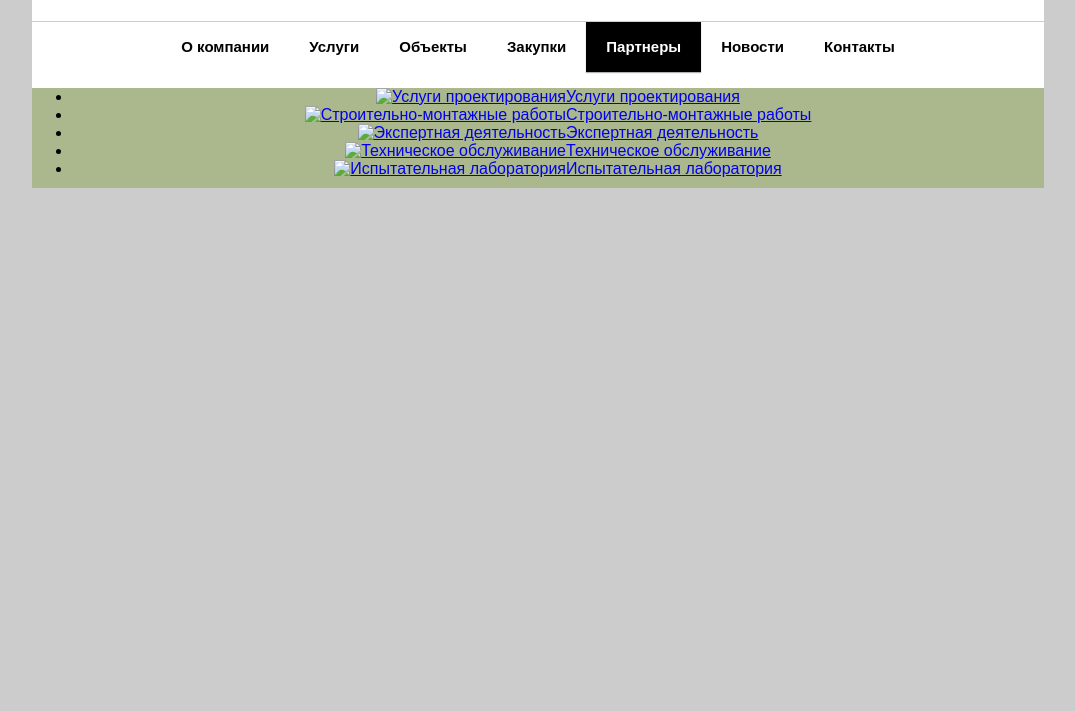
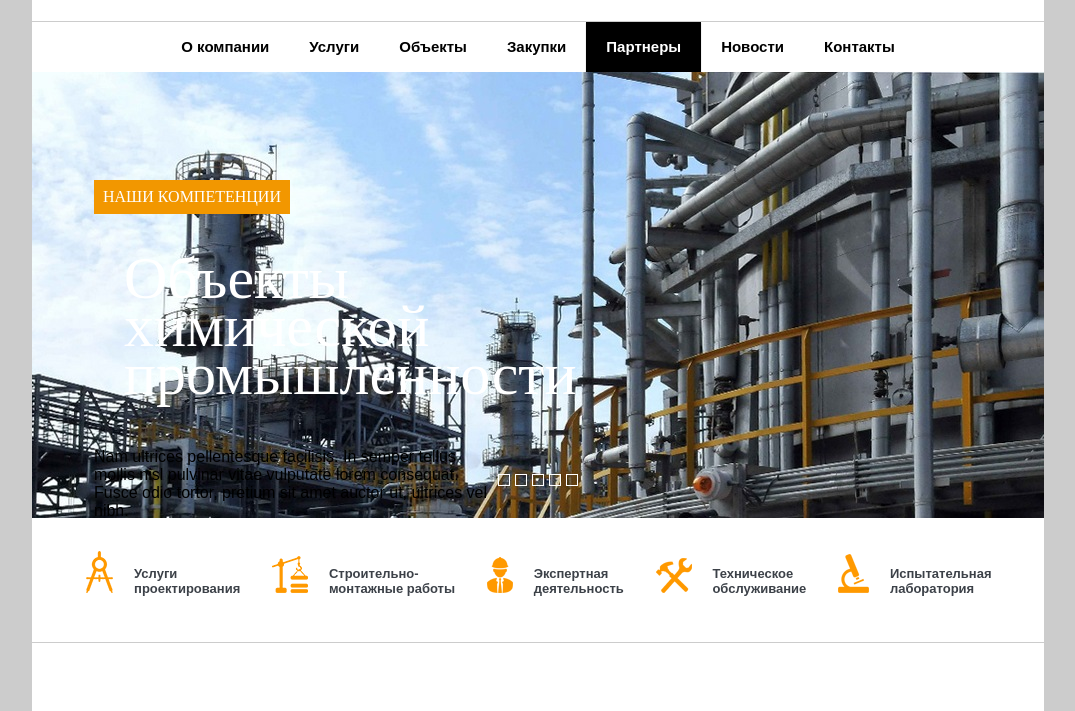
Before and after one commit to IgorAblyak/DB, a plain HTML site: page index.html in a window 1280 px wide. Shown: the part 89-800 px from the top of the page, without its empty margins (102-1177 px from the left). Drawn offline with Linux system fonts and the light colour scheme; grey boxes are pictures that could not be loaded; a script that the page names is missing.

Commit message:
add footer

```diff
--- a/css/style.css
+++ b/css/style.css
@@ -10,8 +10,17 @@ html {
 
 body {
   max-width: 1012px;
+  min-height: 100%;
   margin: 0 auto;
   background-color: #fff;
+}
+
+h1{
+  font: 60px/48px Roboto bold;
+  color:#fff;
+  text-align:left;
+  margin-left:30px;
+  padding-bottom:10px;
 }
 
 .header-top {
@@ -125,15 +134,156 @@ input[type="search"] {
   box-shadow: 0px 1px 1px rgba(0,0,0,0.3);
 }
 
-footer {
-  clear: both;
-  min-height: 100px;
-  background: #abb88e;
-  text-align: center;
+/* Slider */
+
+.slider-cut {
+  width:100%;
+  height:446px;
+  position:relative;
+  overflow:hidden;
 }
 
-footer span {
-  margin-right: 30px;
+.slider-content {
+  width:500%;
+  height:100%;
+  position:relative;
+  left: 0;
+  transition: left .5s ease-in-out;
+}
+
+.slider-item {
+  width:20%;
+  height:100%;
+  float:left;
+  position:relative;
+  z-index:1;
+  overflow:hidden;
+}
+
+.image{
+  background-color: #69c;
+  width:100%;
+  height:100%;
+}
+
+.image img{
+  width:100%;
+  height:100%;
+}
+
+/* Contents */
+
+.slider-item-content {
+  width:100%;
+  height:100%;
+  position:absolute;
+  overflow:hidden;
+}
+
+.content-txt{
+  width:400px;
+  position:relative;
+  top:108px;
+  left:62px;
+}
+
+.slider-mark {
+  display: inline-block;
+  padding: 8px 9px;
+  font: 16px Roboto bold;
+  text-transform: uppercase;
+  letter-spacing: 20;
+  color: #fff;
+  background-color: #f29700;
+}
+
+/*.content-txt h2{
+  font-family:arial;
+  font-weight:normal;
+  font-size:14px;
+  font-style:italic;
+  color:#fff;
+  text-align:left;
+  margin-left:30px;
+}*/
+
+/* Switch */
+.switch{
+/*  width:120px;*/
+  height:10px;
+  position:absolute;
+  bottom:50px;
+  z-index:99;
+  left:50%;
+  margin-left: -40px;
+}
+.switch ul{
+  padding:0;
+  list-style:none;
+  clear: both;
+}
+.switch ul li{
+  width:10px;
+  height:10px;
+  background-color:transparent;
+  border:1px solid #fff;
+  float:left;
+  margin-right:5px;
+  cursor:pointer;
+}
+
+.switch ul li.active {
+  background-color:#f39c12;
+}
+
+.switch li:last-child {
+  margin-right: 0;
+}
+
+.switch ul{
+  overflow:hidden;
+}
+
+footer {
+  border-bottom: 1px solid #ccc;
+}
+
+
+.services ul {
+  padding: 0;
+  text-align: center;
+  list-style: none;
+  font-size: 0;
+}
+
+.services li {
+  display: inline-block;
+  font: bold 13px Arial;
+}
+
+.services li a {
+  display: block;
+  color: #3c4148;
+  text-decoration: none;
+}
+
+.services li a:hover {
+  background-color: rgb(238, 238, 238);
+  cursor: pointer;
+}
+
+.services img {
+  display: inline-block;
+  padding-left: 17px;
+  padding-right: 17px;
+  vertical-align: baseline;
+}
+
+.services p {
+  margin: 0;
+  display: inline-block;
+  padding: 48px 15px 46px 0;
+  text-align: left;
 }
 
 .clearfix {
--- a/index.html
+++ b/index.html
@@ -34,16 +34,114 @@
       </div>
     </header>
     <main>
-
+      <!-- Slider -->
+      <div class="slider-cut">
+        <div class="slider-content">
+          <div class="slider-item">
+            <div class="slider-item-content">
+              <div class="content-txt">
+                <div class="slider-mark">Наши компетенции</div>
+                <h1>Объекты химической промышленности</h1>
+                <p>Nam ultrices pellentesque facilisis. In semper tellus mollis nisl pulvinar vitae vulputate lorem consequat. Fusce odio tortor, pretium sit amet auctor ut, ultrices vel nibh.</p>
+              </div>
+            </div>
+            <div class="image">
+              <img src="img/slider-image.jpg">
+            </div>
+          </div>
+          <div class="slider-item">
+            <div class="slider-item-content">
+              <div class="content-txt">
+                <h1>Lorem ipsum dolor</h1>
+                <p>Nam ultrices pellentesque facilisis. In semper tellus mollis nisl pulvinar vitae vulputate lorem consequat. Fusce odio tortor, pretium sit amet auctor ut, ultrices vel nibh.</p>
+              </div>
+            </div>
+            <div class="image">
+              <img src="http://img11.hostingpics.net/pics/412998972.jpg">
+            </div>
+          </div>
+          <div class="slider-item">
+            <div class="slider-item-content">
+              <div class="content-txt">
+                <h1>Lorem ipsum dolor</h1>
+                <h2>Nam ultrices pellentesque facilisis. In semper tellus mollis nisl pulvinar vitae vulputate lorem consequat. Fusce odio tortor, pretium sit amet auctor ut, ultrices vel nibh.</h2>
+              </div>
+            </div>
+            <div class="image">
+              <img src="http://img11.hostingpics.net/pics/990696943.jpg">
+            </div>
+          </div>
+          <div class="slider-item">
+            <div class="slider-item-content">
+              <div class="content-txt">
+                <h1>Lorem ipsum dolor</h1>
+                <h2>Nam ultrices pellentesque facilisis. In semper tellus mollis nisl pulvinar vitae vulputate lorem consequat. Fusce odio tortor, pretium sit amet auctor ut, ultrices vel nibh.</h2>
+              </div>
+            </div>
+            <div class="image">
+              <img src="http://img11.hostingpics.net/pics/601549194.jpg">
+            </div>
+          </div>
+          <div class="slider-item">
+            <div class="slider-item-content">
+              <div class="content-txt">
+                <h1>5-й слайд</h1>
+                <h2>Nam ultrices pellentesque facilisis. In semper tellus mollis nisl pulvinar vitae vulputate lorem consequat. Fusce odio tortor, pretium sit amet auctor ut, ultrices vel nibh.</h2>
+              </div>
+            </div>
+            <div class="image">
+              <!-- <img src="http://img11.hostingpics.net/pics/767361311.jpg"> -->
+            </div>
+          </div>
+        </div>
+        <div class="switch">
+          <ul>
+            <li class="switch-item data-pos="0">
+      <!--         <div class="on"></div> -->
+            </li>
+            <li class="switch-item" data-pos="-100%"></li>
+            <li class="switch-item" data-pos="-200%"></li>
+            <li class="switch-item" data-pos="-300%"></li>
+            <li class="switch-item" data-pos="-400%"></li>
+          </ul>
+        </div>
+      </div>
     </main>
     <footer>
       <div class="services">
         <ul>
-          <li><a href="index.html"><img src="#" alt="Услуги проектирования">Услуги проектирования</a></li>
-          <li><a href="brainteaser.html"><img src="#" alt="Строительно-монтажные работы">Строительно-монтажные работы</a></li>
-          <li><a href="guess.html"><img src="#" alt="Экспертная деятельность">Экспертная деятельность</a></li>
-          <li><a href="guessmulti.html"><img src="#" alt="Техническое обслуживание">Техническое обслуживание</a></li>
-          <li><a href="brainteaser.html"><img src="#" alt="Испытательная лаборатория">Испытательная лаборатория</a></li>
+          <li>
+            <a href="index.html">
+              <div class="block">
+                <img src="img/services-1.png">
+                <p>Услуги<br>проектирования</p>
+              </div>
+            </a>
+          </li>
+          <li>
+            <a href="#">
+              <img src="img/services-2.png">
+              <p>Строительно-<br>монтажные работы</p>
+            </a>
+          </li>
+          <li>
+            <a href="#">
+              <img src="img/services-3.png">
+              <p>Экспертная<br>деятельность</p>
+            </a>
+          </li>
+          <li>
+            <a href="#">
+              <img src="img/services-4.png">
+              <p>Техническое<br>обслуживание</p>
+            </a>
+          </li>
+          <li>
+            <a href="#">
+              <img src="img/services-5.png">
+              <p>Испытательная<br>лаборатория</p>
+            </a>
+          </li>
         </ul>
       </div>
     </footer>
```
Also changed, not shown: img/services-1.png (added), img/services-2.png (added), img/services-3.png (added), img/services-4.png (added), img/services-5.png (added), img/slider-image.jpg (added).
